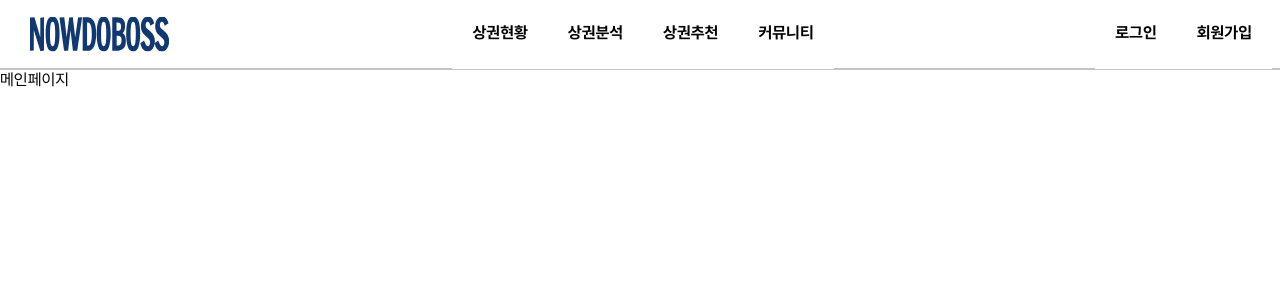
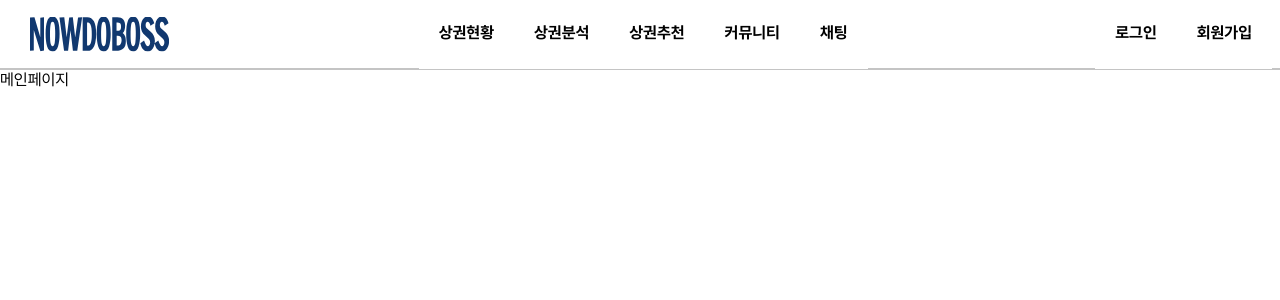
Before and after one commit to shindonggeun/NowDoBoss, a React (Vite) app in the folder FrontEnd/: page / in a window 1280 px wide. Shown: the top 300 px of the page. Built offline with nearby package versions, Linux system fonts and the light colour scheme.

Commit message:
[FE] feat: 헤더에 채팅 임시로 추가
Former-commit-id: feb43340ec5fd0785c706bc61fb0a1413c8f9452

```diff
--- a/FrontEnd/src/common/Header.tsx
+++ b/FrontEnd/src/common/Header.tsx
@@ -133,6 +133,10 @@ const Header = () => {
       location: '/community/list',
     },
     {
+      name: '채팅',
+      location: '/chatting/list',
+    },
+    {
       name: '프로필',
       location: '/profile/bookmarks',
     },
@@ -176,7 +180,8 @@ const Header = () => {
       <BlankDiv />
 
       <MenuListLeft>
-        {['상권현황', '상권분석', '상권추천', '커뮤니티'].map(menuName => (
+        {['상권현황', '상권분석', '상권추천', '커뮤니티', '채팅'].map(
+          menuName => (
             <Menu
               key={menuName}
               $isActive={activeMenu === menuName}
@@ -184,7 +189,8 @@ const Header = () => {
             >
               {menuName}
             </Menu>
-        ))}
+          ),
+        )}
       </MenuListLeft>
 
       <BlankDiv />
```
Lines whose indentation alone changed are shown as unchanged.
